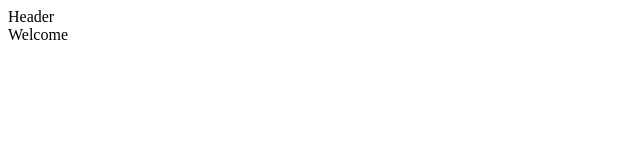
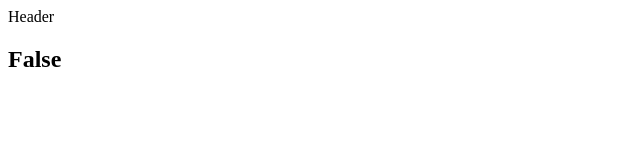
Before and after one commit to ZaneDaniel11/ReactJSPractice, a React (Vite) app in the folder reactpro/: page / in a window 1280 px wide. Shown: the top 160 px of the page, without its empty margins (0-640 px from the left). Built offline with nearby package versions, Linux system fonts and the light colour scheme.

Commit message:
Render
Render Components

```diff
--- a/reactpro/src/components/Conditional.jsx
+++ b/reactpro/src/components/Conditional.jsx
@@ -1,8 +1,10 @@
 export default function Conditional() {
-  const condition = true;
-  if (condition) {
-    return <div>Welcome</div>;
+  const display = false;
+  let message;
+  if (display) {
+    message = <h1>True</h1>;
   } else {
-    return <div>Login</div>;
+    message = <h2>False</h2>;
   }
+  return message;
 }
```
